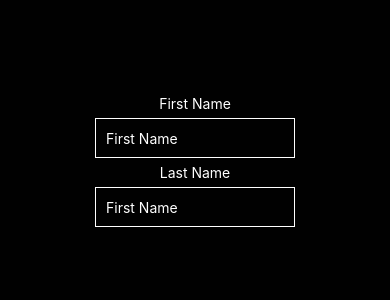
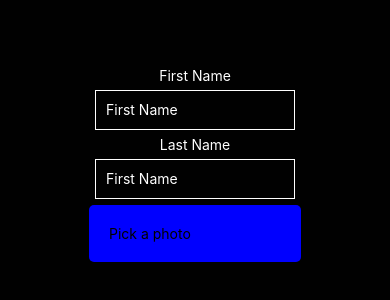
Before and after one commit to Rishit-5/Travel-App, a React Native app: screen /Personalization in a window 390 px wide. Shown: the part 258-558 px from the top of the page. Built offline with nearby package versions, Linux system fonts and the light colour scheme.

Commit message:
expo image picker big progress

```diff
--- a/LoginScreen.js
+++ b/LoginScreen.js
@@ -50,7 +50,7 @@ const auth = Firebase.auth()
     return (
         <ImageBackground source = {image} resizeMode="cover" style = {{flex: 1}} blurRadius={5}>
           <View style={{flex: 1, alignItems: 'center', justifyContent: 'center', backgroundColor: "rgba(0,0,0,.7)"}}>
-            <Text style = {styles.header}>TripEclipse</Text>
+            <Text style = {styles.header}>TripEclips</Text>
             <TextInput style = {styles.input} value = {email} placeholder="Email" onChangeText={text => setEmail(text)}></TextInput>
             <TextInput style = {styles.input} value = {password} placeholder="Password" onChangeText={text => setPassword(text)} secureTextEntry></TextInput>
 
--- a/Personalization.js
+++ b/Personalization.js
@@ -1,11 +1,25 @@
 import React, {useState} from 'react';
 import AlgoliaPlaces from 'algolia-places-react';
-import {StyleSheet, TextInput, View, Text} from "react-native";
+import {StyleSheet, TextInput, View, Text, Image, Platform, Button, TouchableOpacity} from "react-native";
+import * as ImagePicker from 'expo-image-picker';
+
 
 export default function Personalization(props) {
     const [firstName, setFirstName] = useState('')
     const [lastName, setLastName] = useState('')
+    const [image, setImage] = useState(null);
+    let openImagePickerAsync = async () => {
+        let permissionResult = await ImagePicker.requestMediaLibraryPermissionsAsync();
 
+        if (permissionResult.granted === false) {
+            alert("Permission to access camera roll is required!");
+            return;
+        }
+
+        let pickerResult = await ImagePicker.launchImageLibraryAsync();
+        console.log(pickerResult);
+
+    }
 
     const styles = StyleSheet.create({
         input: {
@@ -23,6 +37,11 @@ export default function Personalization(props) {
             display: "flex",
             alignItems: "center"
         },
+        button: {
+            backgroundColor: 'blue',
+            padding: 20,
+            borderRadius: 5,
+        },
         container:{
             flex:1,
             justifyContent: 'center',
@@ -38,7 +57,9 @@ export default function Personalization(props) {
                 <TextInput style = {styles.input} value = {firstName} placeholder="First Name" onChangeText={text => setFirstName(text)}></TextInput>
                 <Text style = {{color: "white", textAlign: "center"}}>Last Name</Text>
                 <TextInput style = {styles.input} value = {lastName} placeholder="First Name" onChangeText={text => setLastName(text)}></TextInput>
-
+                <TouchableOpacity onPress={openImagePickerAsync} style={styles.button}>
+                    <Text style={styles.buttonText}>Pick a photo</Text>
+                </TouchableOpacity>
             </View>
         </View>
     );
--- a/package.json
+++ b/package.json
@@ -18,6 +18,7 @@
     "@ui-kitten/components": "^5.1.1",
     "algolia-places-react": "^1.6.1",
     "expo": "~42.0.1",
+    "expo-image-picker": "~10.2.2",
     "expo-status-bar": "~1.0.4",
     "firebase": "8.2.3",
     "react": "16.13.1",
```
Also changed, not shown: 1 other file (tests, documents, lock files or other folders).
